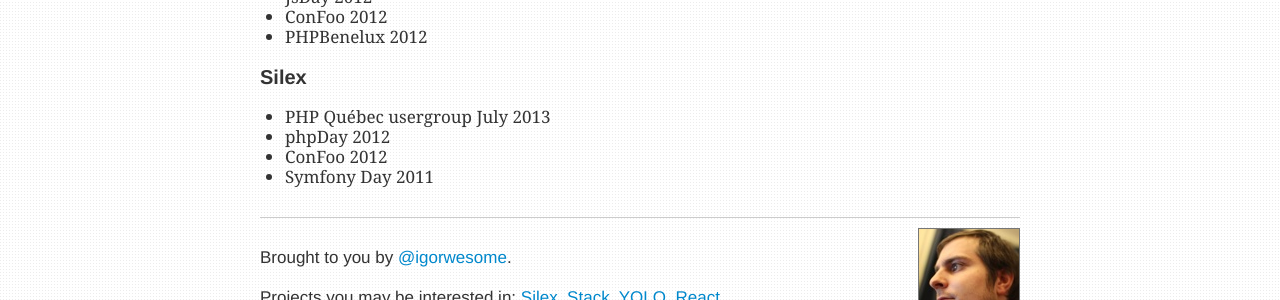
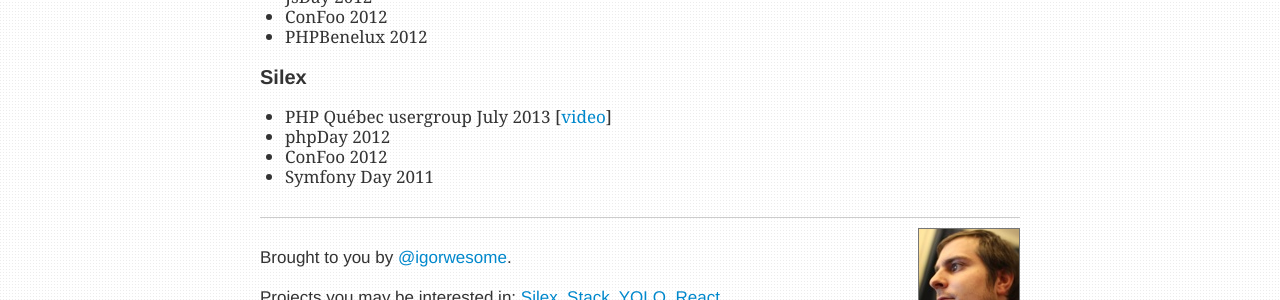
Before and after one commit to igorw/weblog, a Jekyll site: the page built from talks.md, in a window 1280 px wide. Shown: the part 988-1288 px from the top of the page. Built offline with Jekyll 4.4.1, drawn with Linux system fonts in a browser that asks for light colours; Markdown is read by kramdown in place of the engine named in the settings.

Commit message:
add video of php quebec silex talk

```diff
--- a/talks.md
+++ b/talks.md
@@ -48,7 +48,7 @@
 
 ### Silex
 
-* PHP Québec usergroup July 2013
+* PHP Québec usergroup July 2013 [[video](http://www.youtube.com/watch?v=RDVtnsoOysE)]
 * phpDay 2012
 * ConFoo 2012
 * Symfony Day 2011
```
